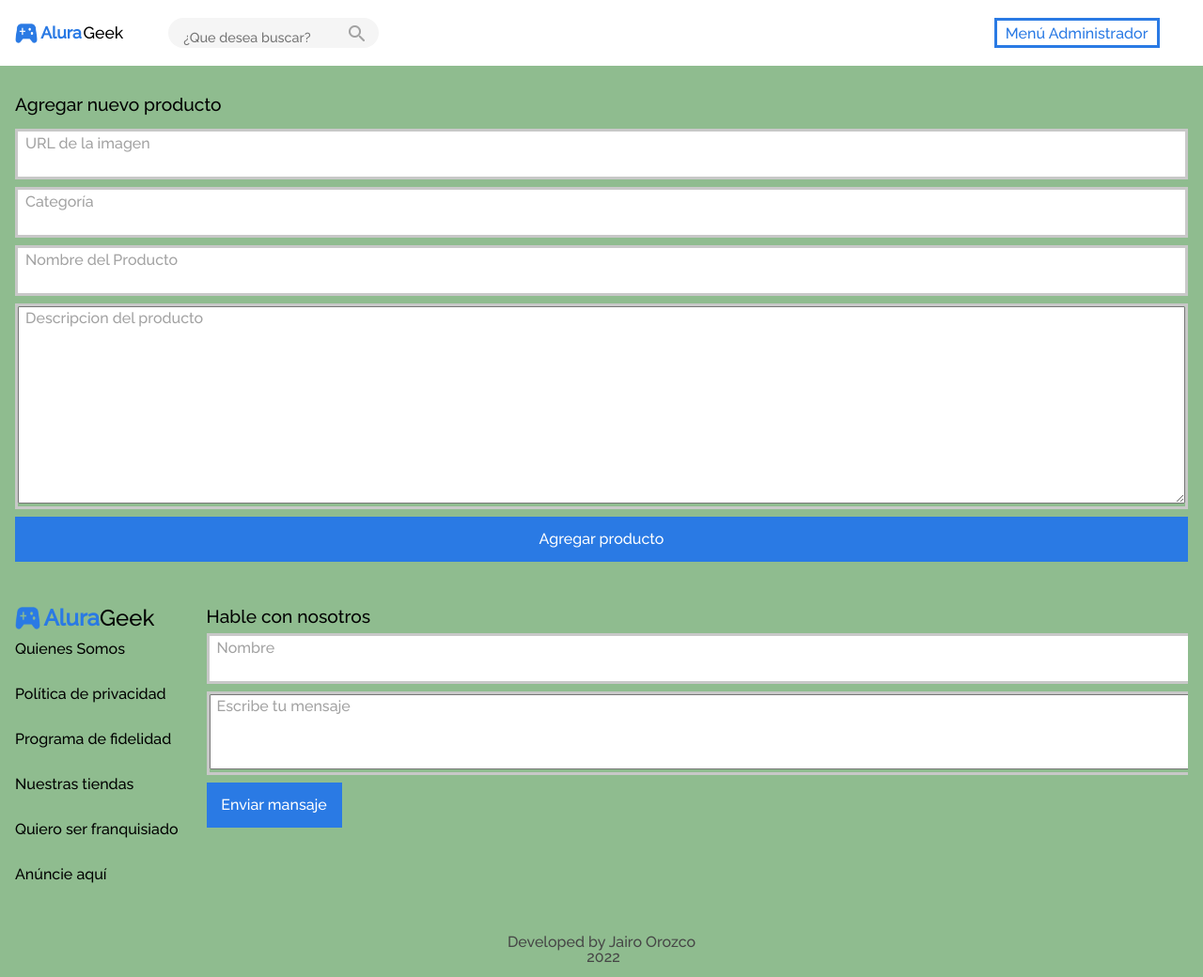
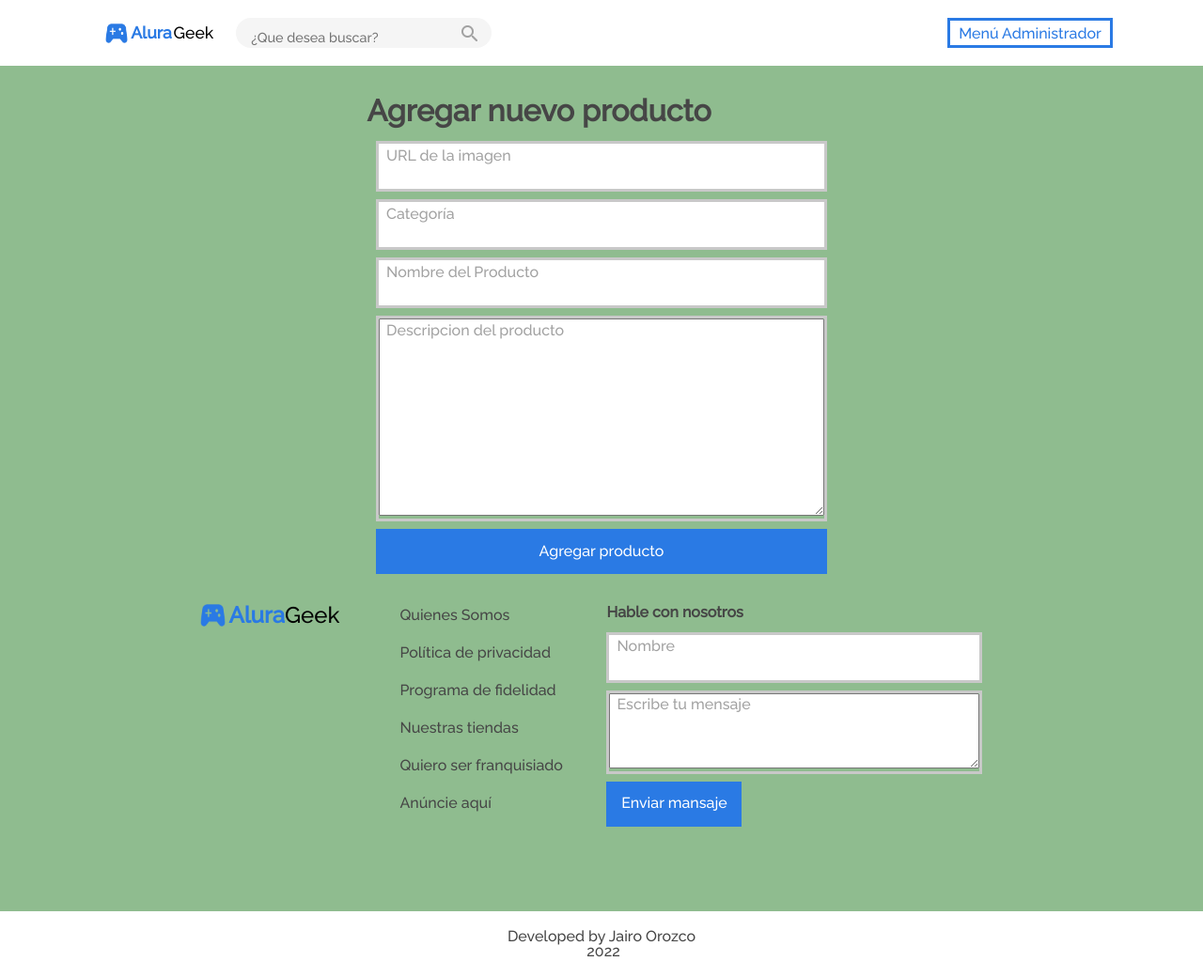
Before and after one commit to chrono234/E-commerce, a plain HTML site: page index.html in a window 1280 px wide. Shown: the whole page at 94% size. Drawn offline with Linux system fonts and the light colour scheme.

Commit message:
css updated

```diff
--- a/index.html
+++ b/index.html
@@ -83,7 +83,7 @@
         </section>
         <fieldset class="form contacto">
           <div class="form__contacto__container">
-            <div class="form__title__container">
+            <div class="form__title__container contact">
               <h2 class="form__title contact">Hable con nosotros</h2>
             </div>
             <form class="form__container contact">
@@ -105,8 +105,8 @@
     </section>
     <section class="footer">
       <div class="footer__rodape">
-        <p>Developed by Jairo Orozco</p>
-        <p> 2022</p>
+        <p class="footer__content item__1">Developed by Jairo Orozco</p>
+        <p class="footer__content item__2"> 2022</p>
       </div>
     </section>
       <script src="/modules/index.js"></script>
--- a/style.css
+++ b/style.css
@@ -6,6 +6,7 @@
 .container {
   background: darkseagreen;
   font-family: "Raleway", "sans-serif";
+  width: 100%;
 }
 
 .encabezado {
@@ -78,10 +79,11 @@
 }
 
 .form__title {
-  font-size: 1rem;
-  font-style: bold;
+  font-size: 22px;
   margin: 2rem 11.5rem 1rem 0;
   white-space: nowrap;
+  color: #464646;
+  font-weight: bold;
 }
 
 .input__container,
@@ -139,10 +141,12 @@
 }
 
 .about__content__container {
-  margin-bottom: 1rem;
+  margin-bottom: 16px;
   align-items: center;
   display: flex;
   flex-direction: column;
+  color: #464646;
+  font-size: 16px;
 }
 
 .about__content {
@@ -150,8 +154,8 @@
 }
 
 .about__title__container {
+  display: flex;
   margin: 2rem 0 1rem 0;
-  display: flex;
 }
 .about__logo__img {
   height: 2rem;
@@ -177,6 +181,7 @@
 
 .form__title.contact {
   margin: 2 0 1rem 0;
+  font-size: 16px;
 }
 
 .form__btn.btn__submit {
@@ -185,12 +190,21 @@
 }
 .footer__rodape {
   color: #464646;
-  font-size: 1rem;
-  margin-top: 0.5rem;
+  font-size: 0.9rem;
   display: flex;
   justify-content: center;
   align-items: center;
   flex-direction: column;
+  background: #ffffff;
+  height: 70px;
+}
+
+.footer__content.item__1{
+  margin: 0.5rem 0 0rem 0;
+}
+
+.footer__content.item__2{
+  margin: 0 0 0.5rem 0;
 }
 
 @media only screen and (min-width: 768px) {
@@ -267,10 +281,6 @@
     display: none;
   }
 
-  .form__title{
-    font-size: 1.2rem;
-  }
-
   .contacto__container {
     display: flex;
     margin: 1rem 0 0 0;
@@ -284,7 +294,7 @@
   }
 
   .about__title__container {
-    margin: 1rem 1.7rem 0.5rem 0;
+    margin: 1rem 1.7rem 1rem 0;
   }
 
   .about__logo__img {
@@ -301,7 +311,7 @@
     display: flex;
     justify-content: start;
     align-items: flex-start;
-    gap: 1rem;
+    gap: 0.5rem;
   }
 
   .form__contacto__container {
@@ -319,4 +329,105 @@
   .input__textarea.contact {
     height: 5rem;
   }
+
+  .footer__rodape{
+    font-size: 1rem;
+  }
 }
+
+@media only screen and (min-width: 992px) {
+  .encabezado__container{
+    margin-left: 6rem;
+  }
+
+  .input__search__container{
+    margin-left: 1.5rem;
+  }
+
+  .input__search{
+    width: 17rem;
+  }
+
+  .label__img{
+    padding-left: 3rem;
+  }
+
+  .box{
+    margin-right: 6rem;
+  }
+
+  .form{
+    overflow: hidden;
+  }
+
+  .form__title__container{
+    display: flex;
+    align-items: center;
+    justify-content: center;
+    margin-left: 3.2rem;
+  }
+
+  .form__title{
+    font-size: 32px;
+  }
+
+  .form__container{
+    display: flex;
+    flex-direction: column;
+    align-items: center;
+    justify-content: center;
+  }
+
+  .input__container, .textarea__container{
+    width: 30rem;
+  }
+
+  .form__btn{
+    width: 30rem;
+  }
+
+  .contacto__container{
+    align-items: flex-start;
+    justify-content: center;
+    width: auto;
+  }
+
+  .about{
+    display: flex;
+    flex-direction: row;
+    align-items: flex-start;
+  }
+
+  .about__title__container{
+    margin: 0 4rem 0 0;
+  }
+
+  .about__content__container{
+    width: 12rem;
+    gap: 0.50rem;
+    margin: 0.26rem 0 0 0;
+  }
+
+  .form__contacto__container{
+    margin: 0 0 4rem 0;
+    width: 26.6rem;
+  }
+
+  .form__title__container.contact{
+    justify-content: start;
+    height: 4.5rem;
+    display:inline-block;
+    margin: 0;
+  }
+
+  .form__container.contact{
+    align-items: flex-start;
+  }
+
+  .input__container.contact,
+  .textarea__container.contact {
+    width: calc(100vw - 35rem);
+    max-width: 400px;
+  }
+
+}
```
